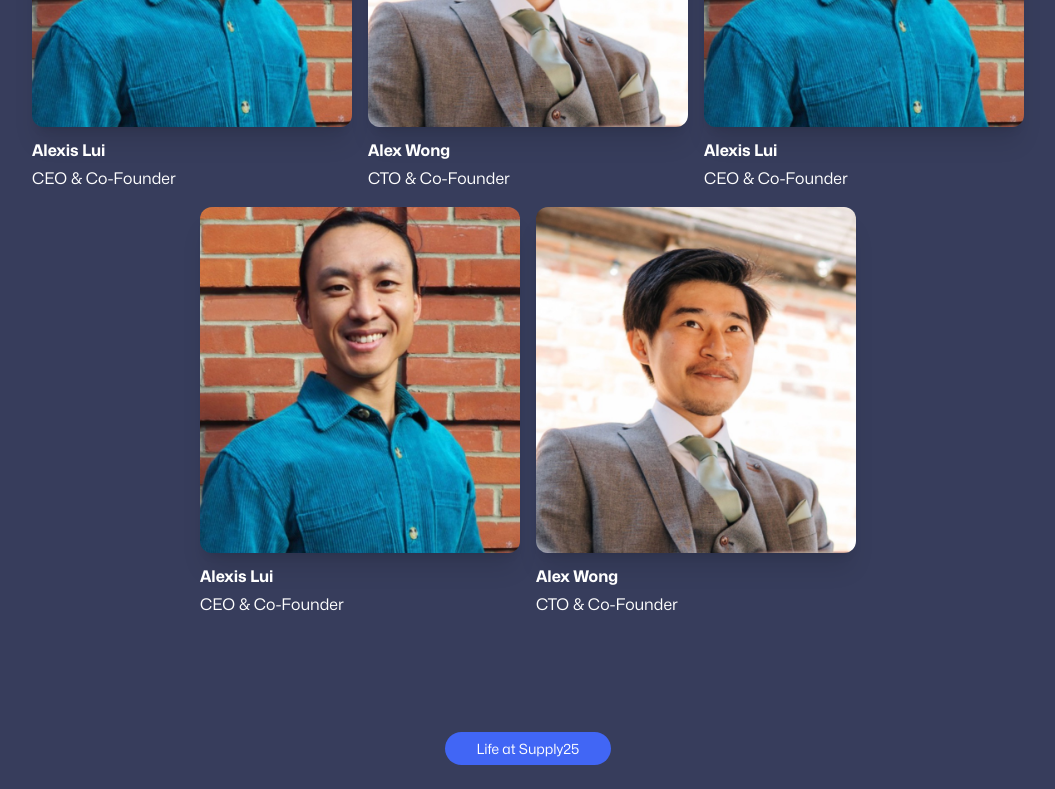
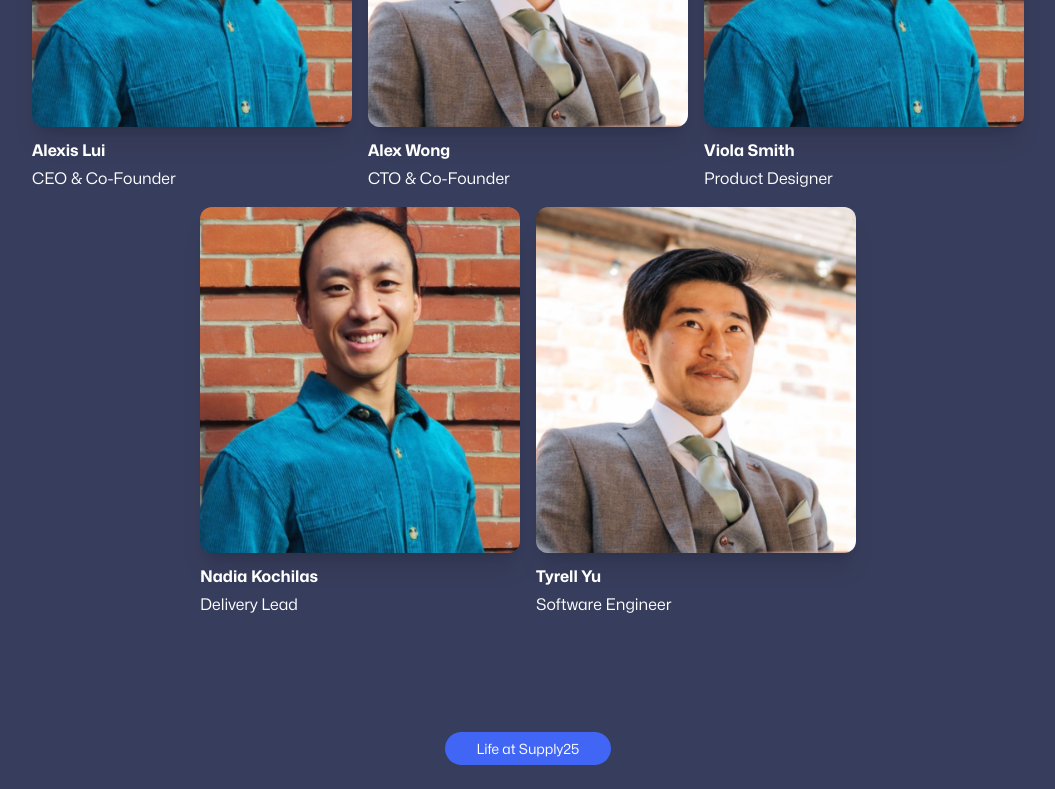
Before and after one commit to oliverjam/supply25, a Next.js app: page /team in a window 1280 px wide. Shown: the part 480-1269 px from the top of the page, without its empty margins (112-1167 px from the left). Built offline with nearby package versions, Linux system fonts and the light colour scheme.

Commit message:
Update team names/titles

```diff
--- a/app/team/page.tsx
+++ b/app/team/page.tsx
@@ -18,9 +18,17 @@ export default function Team() {
 				<div className="flex flex-wrap justify-center gap-4 *:w-80">
 					<TeamCard name="Alexis Lui" title="CEO & Co-Founder" image={Alexis} />
 					<TeamCard name="Alex Wong" title="CTO & Co-Founder" image={Alex} />
-					<TeamCard name="Alexis Lui" title="CEO & Co-Founder" image={Alexis} />
-					<TeamCard name="Alexis Lui" title="CEO & Co-Founder" image={Alexis} />
-					<TeamCard name="Alex Wong" title="CTO & Co-Founder" image={Alex} />
+					<TeamCard
+						name="Viola Smith"
+						title="Product Designer"
+						image={Alexis}
+					/>
+					<TeamCard
+						name="Nadia Kochilas"
+						title="Delivery Lead"
+						image={Alexis}
+					/>
+					<TeamCard name="Tyrell Yu" title="Software Engineer" image={Alex} />
 				</div>
 			</section>
 			<section className="max-w-5xl mx-auto p-6 space-y-12">
```
